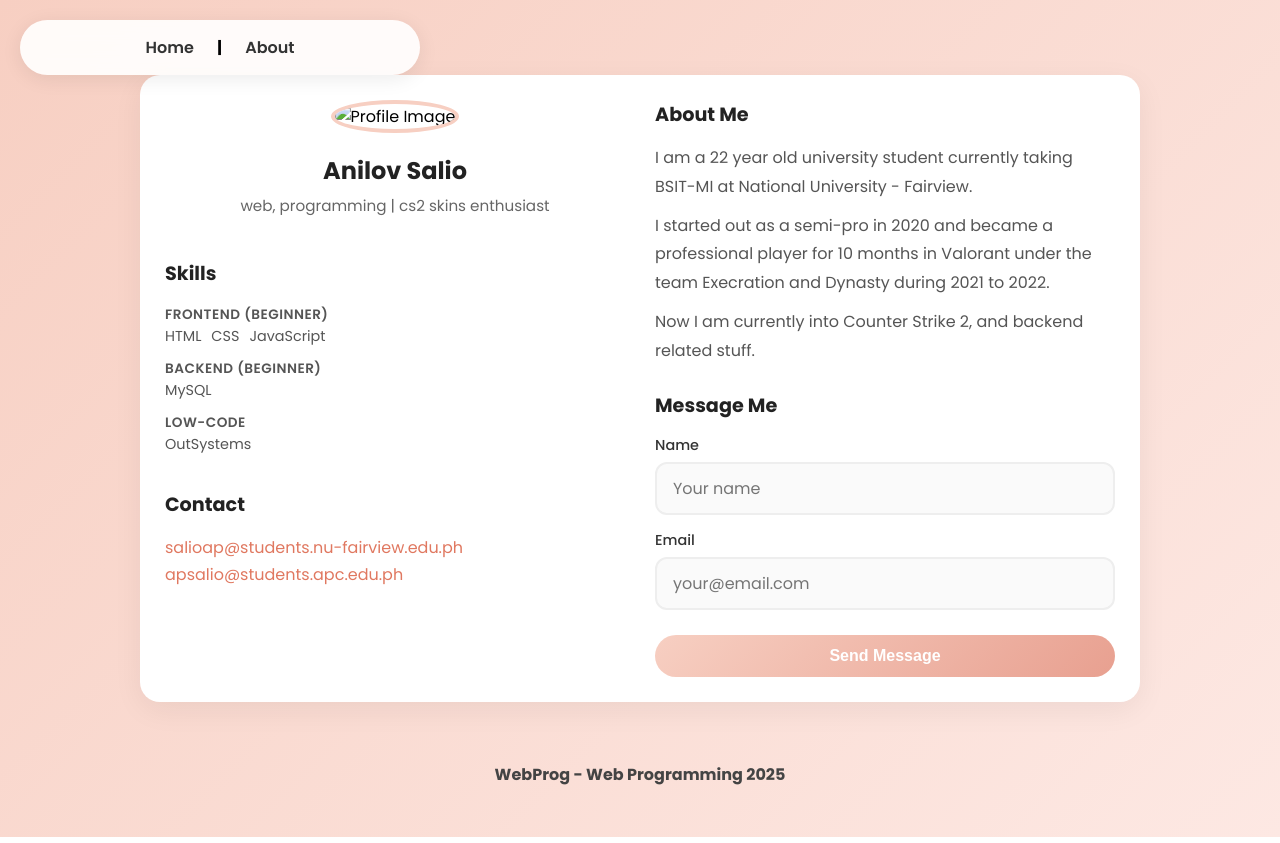
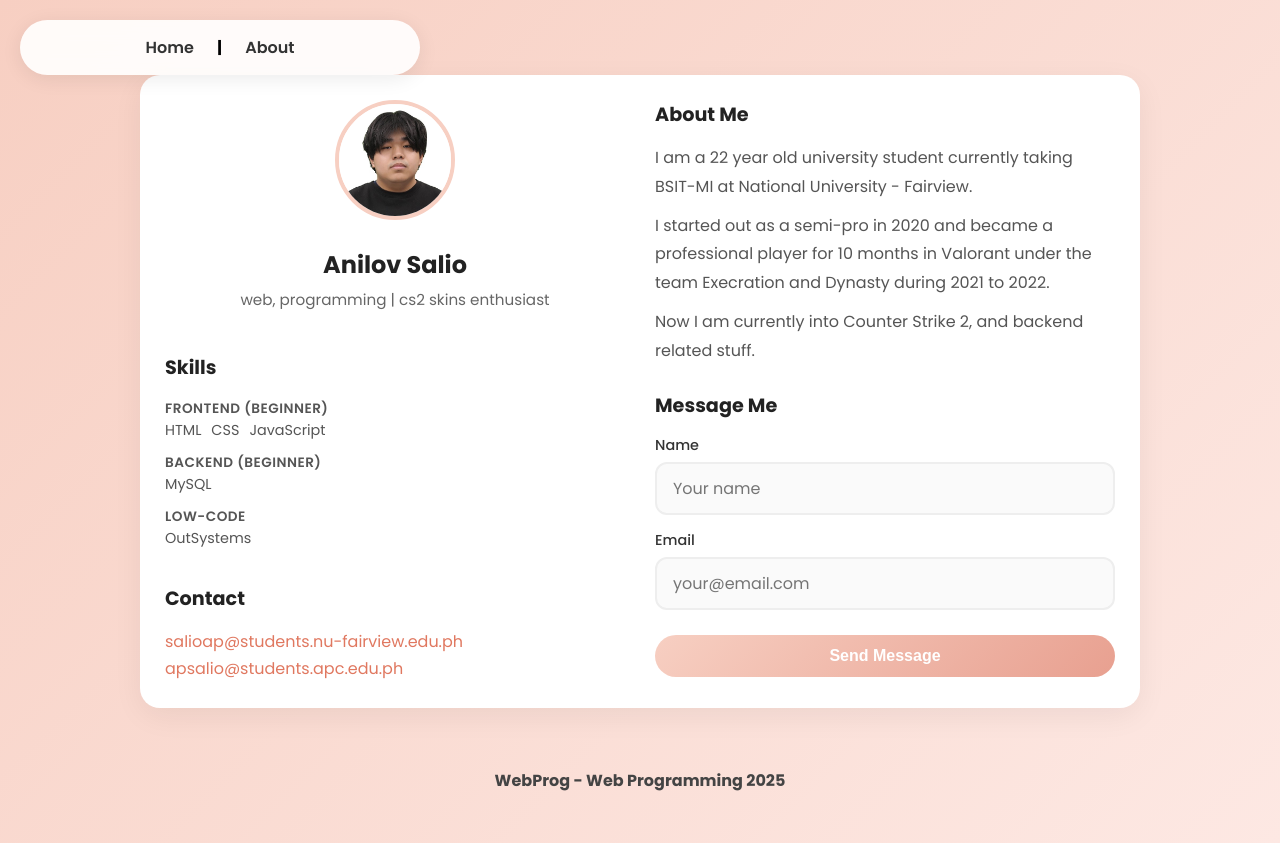
Before and after one commit to 4nlzzzv/Anilov-Portfolio, a plain HTML site: page salio_lab2.html in a window 1280 px wide. Drawn offline with Linux system fonts and the light colour scheme.

Commit message:
Fix profile image path and clean HTML structure
Updated profile image source and fixed HTML formatting.

```diff
--- a/salio_lab2.html
+++ b/salio_lab2.html
@@ -26,7 +26,7 @@
 
                 <!-- Profile -->
                 <div id="home" class="profile-card">
-                    <img src="../../../Submitted%20files/Salio,%20Anilov%20P/M.%20Laboratory%20Activity%203/pfp.jpg" alt="Profile Image" width="120" height="120">
+                    <img src="pfp.jpg" alt="Profile Image" width="120" height="120">
                     <h1>Anilov Salio</h1>
                     <p class="tagline">web, programming | cs2 skins enthusiast</p>
                 </div>
```
